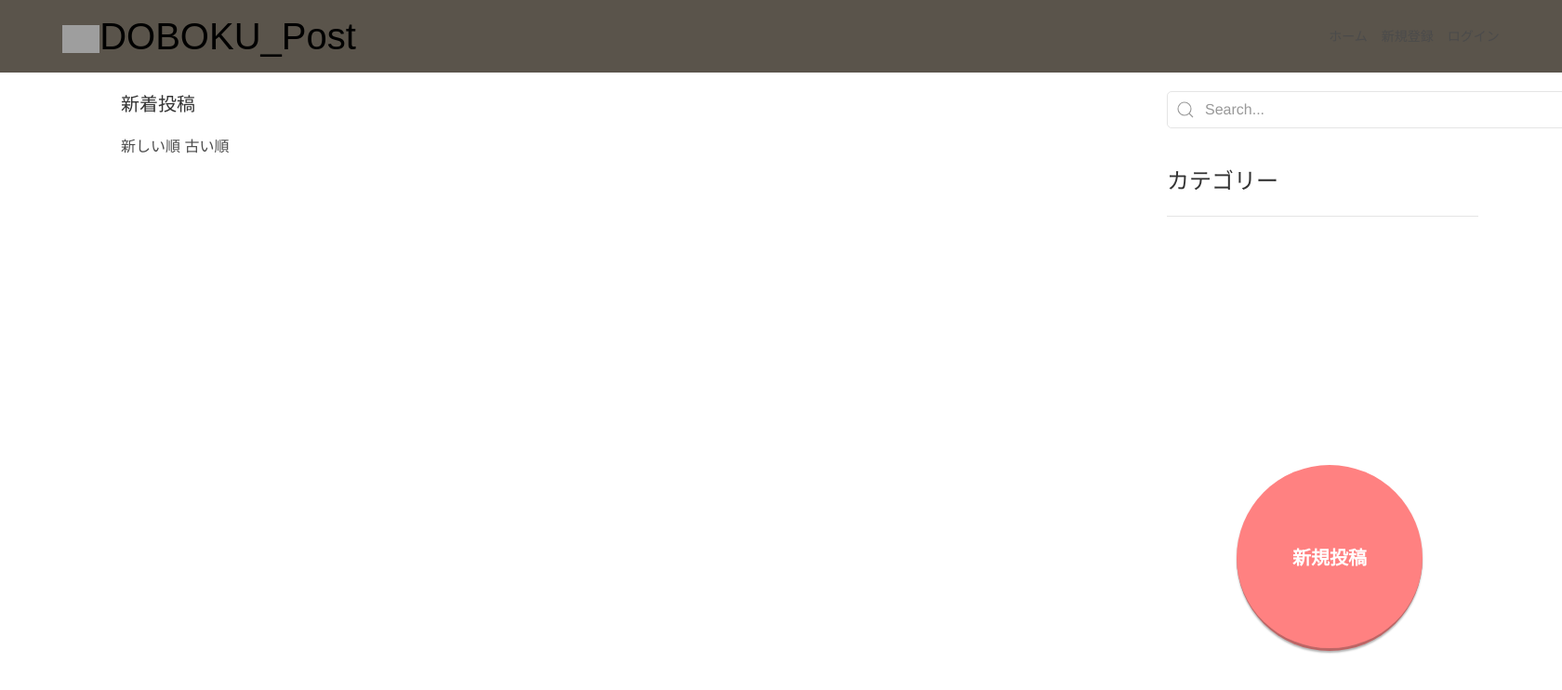
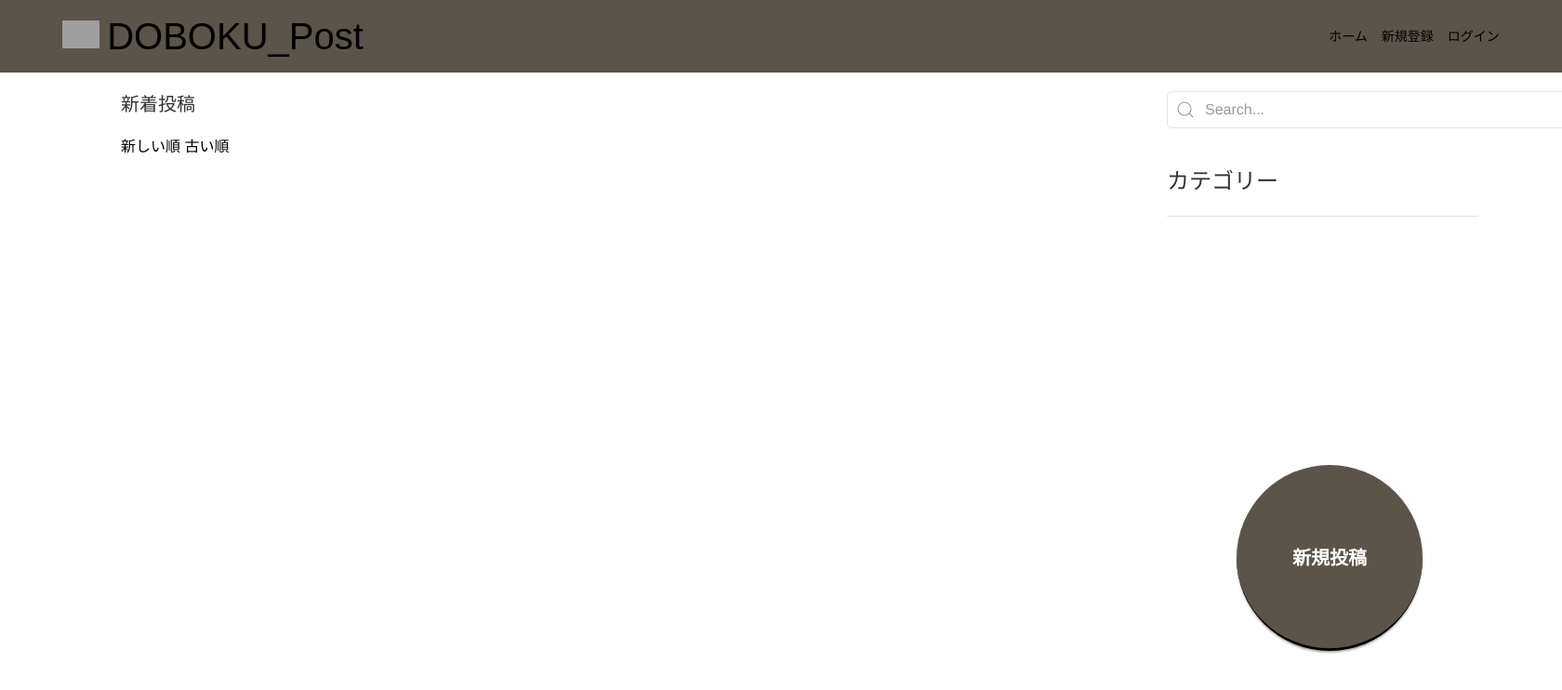
Before and after one commit to taki-21/doboku-post, a Django app: page / in a window 1680 px wide; the page is wider, and only the part inside the window is pictured. Shown: the top 742 px of that part at 93% size. Run offline with Django 3.2, Linux system fonts and the light colour scheme; data that the repository does not hold is empty; some libraries are stand-ins or nearby versions; grey boxes are pictures that could not be loaded.

Commit message:
Add: タイトルアイコンの微調整

```diff
--- a/static/css/style.css
+++ b/static/css/style.css
@@ -8,7 +8,11 @@ body {
     font-family: "Hiragino Kaku Gothic Pro", "ヒラギノ角ゴ Pro W3", メイリオ, Meiryo, "ＭＳ Ｐゴシック", "Helvetica Neue", Helvetica, Arial, sans-serif;
     background-color: #fff;
 }
-
+.doboku_icon{
+    position: relative;
+    top:-5px;
+    margin-right: 8px;
+}
 .title-header {
     padding: 15px 4% 15px;
     /* position: fixed; */
@@ -43,7 +47,7 @@ h1 {
 
 a {
     text-decoration: none;
-    color: #4b4b4b;
+    color: black;
 }
 
 a:hover {
@@ -381,7 +385,7 @@ p {
 .fixed-btn {
     display: inline-block;
     text-decoration: none;
-    background: #ff8181;
+    background: #5a544b;
     font-size: 20px;
     color: #fff;
     width: 200px;
@@ -392,7 +396,7 @@ p {
     font-weight: bold;
     overflow: hidden;
     box-shadow: 0px 2px 2px rgba(0, 0, 0, 0.29);
-    border-bottom: solid 3px #bd6565;
+    border-bottom: solid 3px black;
     transition: .4s;
     position: fixed;
     bottom: 100px;
--- a/templates/base.html
+++ b/templates/base.html
@@ -17,7 +17,9 @@
 <a href="{% url 'sns:form_view' %}" class="fixed-btn">新規投稿</a>
 <header class="title-header">
   <h1>
-    <a href="{% url 'sns:index' %}" class='title'><img src='media/doboku.png' width="40" height="40">DOBOKU_Post</a>
+    <div>
+      <a href="{% url 'sns:index' %}" class='title'><img class="doboku_icon" src='/media/doboku.png' width="40" height="40">DOBOKU_Post</a>
+    </div>
   </h1>
   <nav>
     {% include 'parts/header.html' %}
```
